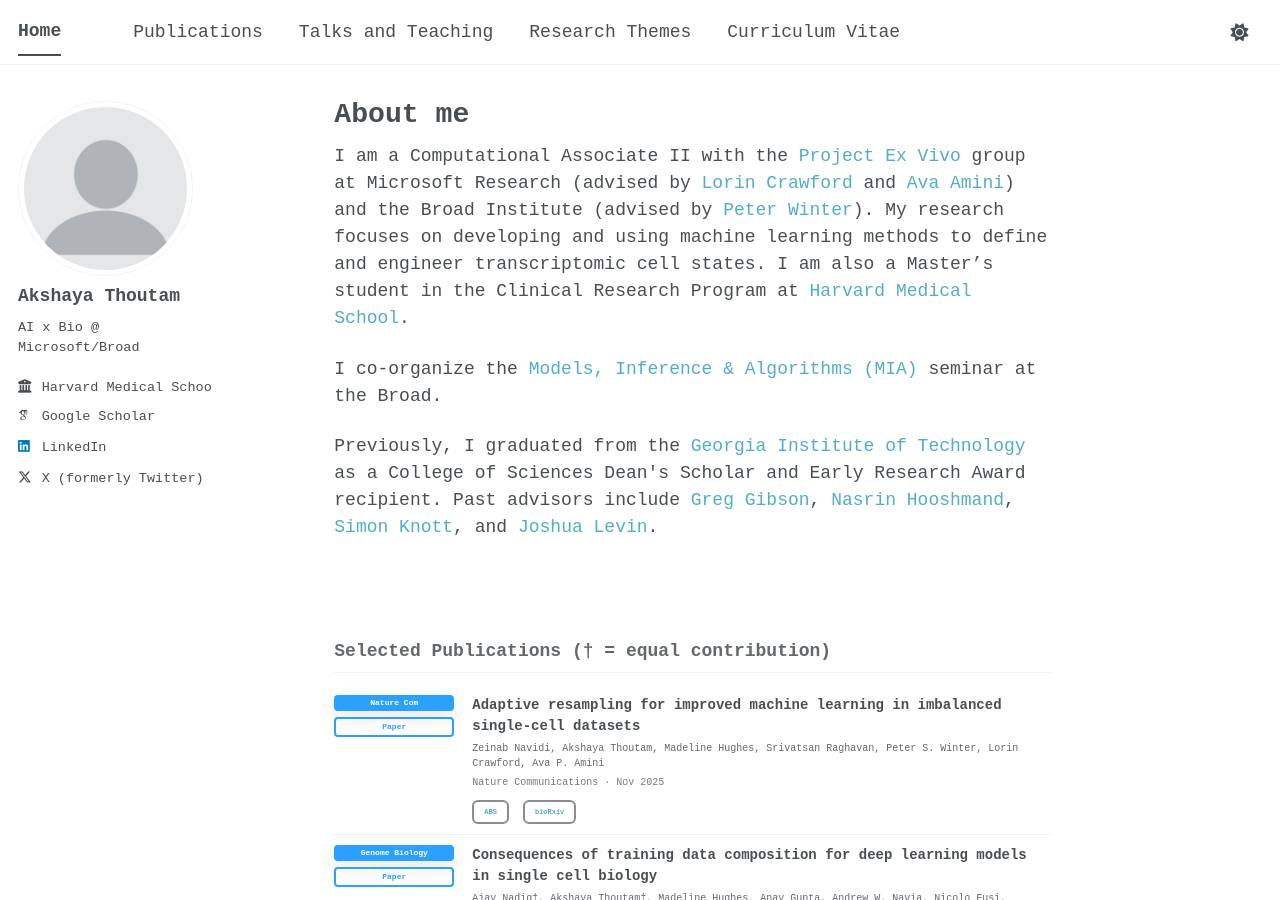
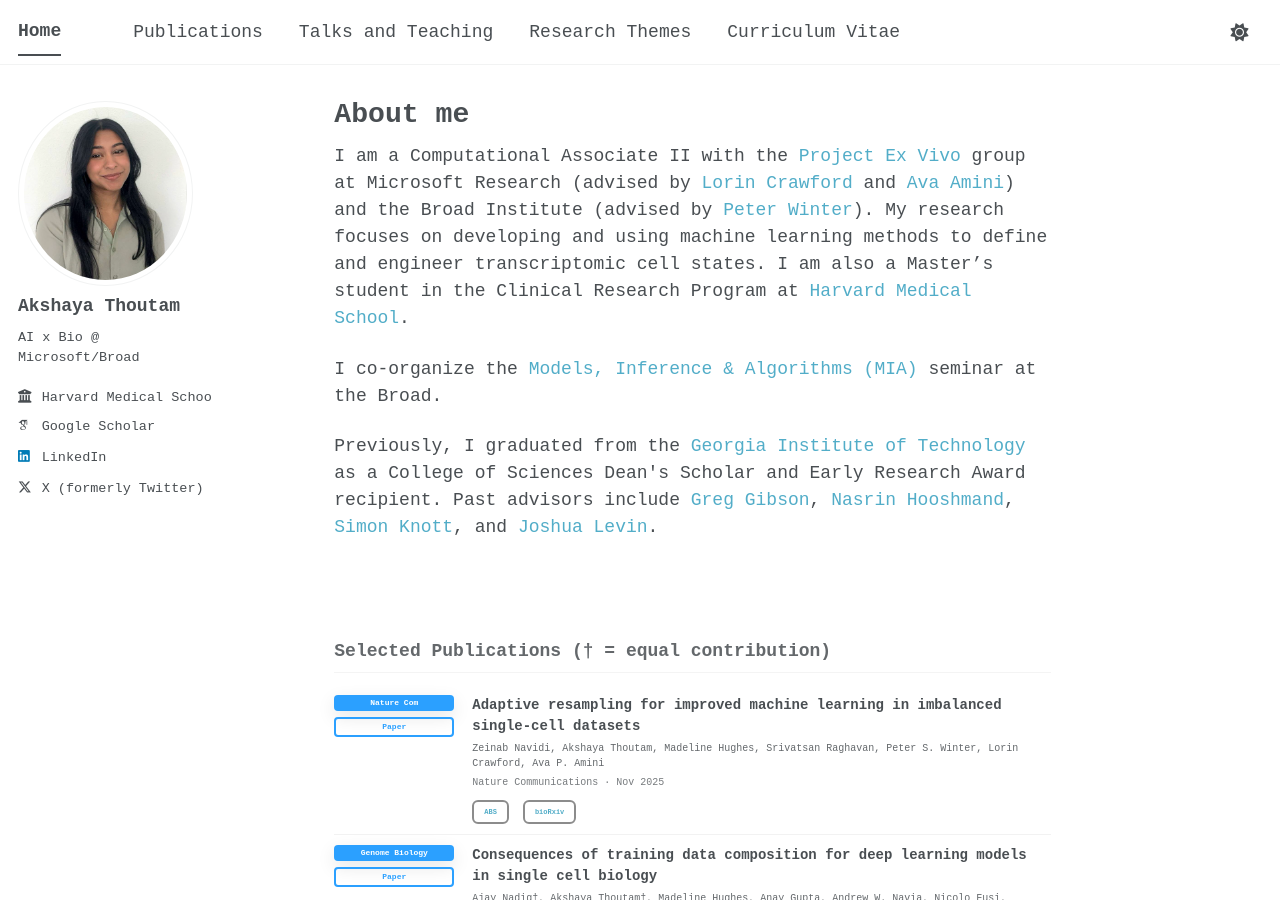
Before and after one commit to AkshayaThoutam/akshayathoutam.github.io, a Jekyll site: the page built from _pages/about.md, in a window 1280 px wide and 900 px high. Built offline with Jekyll 4.4.1, drawn with Linux system fonts in a browser that asks for light colours; some web fonts are replaced; a script bundle is joined from its source files by our own code; library files that are not in the unit come from our copies.

Commit message:
Add profile pic and make side bar open in new tab

```diff
--- a/_includes/author-profile.html
+++ b/_includes/author-profile.html
@@ -8,9 +8,9 @@
 
   <div class="author__avatar">
     {% if author.avatar contains "://" %}
-    	<img src="{{ author.avatar }}" alt="{{ author.name }}"  fetchpriority="high" />
+      <img src="{{ author.avatar }}" alt="{{ author.name }}" fetchpriority="high" />
     {% else %}
-    	<img src="{{ author.avatar | prepend: "/images/" | prepend: base_path }}" class="author__avatar" alt="{{ author.name }}"  fetchpriority="high" />
+      <img src="{{ author.avatar | prepend: "/images/" | prepend: base_path }}" class="author__avatar" alt="{{ author.name }}" fetchpriority="high" />
     {% endif %}
   </div>
 
@@ -31,7 +31,7 @@
         <li class="author__desktop"><i class="fas fa-fw fa-building-columns icon-pad-right" aria-hidden="true"></i>{{ author.employer }}</li>
       {% endif %}
       {% if author.uri %}
-        <li><a href="{{ author.uri }}"><i class="fas fa-fw fa-link icon-pad-right" aria-hidden="true"></i>{{ site.data.ui-text[site.locale].website_label | default: "Website" }}</a></li>
+        <li><a href="{{ author.uri }}" target="_blank" rel="noopener noreferrer"><i class="fas fa-fw fa-link icon-pad-right" aria-hidden="true"></i>{{ site.data.ui-text[site.locale].website_label | default: "Website" }}</a></li>
       {% endif %}
       {% if author.email %}
         <li><a href="mailto:{{ author.email }}"><i class="fas fa-fw fa-envelope icon-pad-right" aria-hidden="true"></i>{{ site.data.ui-text[site.locale].email_label | default: "Email" }}</a></li>
@@ -39,137 +39,137 @@
 
       <!-- Font Awesome and Academicons icons / Academic websites -->
       {% if author.academia %}
-        <li><a href="{{ author.academia }}"><i class="ai ai-academia ai-fw icon-pad-right" aria-hidden="true"></i>Academia</a></li>
+        <li><a href="{{ author.academia }}" target="_blank" rel="noopener noreferrer"><i class="ai ai-academia ai-fw icon-pad-right" aria-hidden="true"></i>Academia</a></li>
       {% endif %}
       {% if author.arxiv %}
-        <li><a href="{{ author.arxiv }}"><i class="ai ai-arxiv ai-fw icon-pad-right"></i>arXiv</a></li>
+        <li><a href="{{ author.arxiv }}" target="_blank" rel="noopener noreferrer"><i class="ai ai-arxiv ai-fw icon-pad-right"></i>arXiv</a></li>
       {% endif %}
       {% if author.googlescholar %}
-        <li><a href="{{ author.googlescholar }}"><i class="ai ai-google-scholar ai-fw icon-pad-right"></i>Google Scholar</a></li>
+        <li><a href="{{ author.googlescholar }}" target="_blank" rel="noopener noreferrer"><i class="ai ai-google-scholar ai-fw icon-pad-right"></i>Google Scholar</a></li>
       {% endif %}
       {% if author.inspire-hep %}
-        <li><a href="{{ author.inspire-hep }}"><i class="ai ai-inspire ai-fw icon-pad-right"></i>INSPIRE-HEP</a></li>
+        <li><a href="{{ author.inspire-hep }}" target="_blank" rel="noopener noreferrer"><i class="ai ai-inspire ai-fw icon-pad-right"></i>INSPIRE-HEP</a></li>
       {% endif %}
       {% if author.impactstory %}
-        <li><a href="{{ author.impactstory }}"><i class="ai ai-impactstory ai-fw icon-pad-right"></i>Impactstory</a></li>
+        <li><a href="{{ author.impactstory }}" target="_blank" rel="noopener noreferrer"><i class="ai ai-impactstory ai-fw icon-pad-right"></i>Impactstory</a></li>
       {% endif %}
       {% if author.orcid %}
-        <li><a href="{{ author.orcid }}"><i class="ai ai-orcid ai-fw icon-pad-right"></i>ORCID</a></li>
+        <li><a href="{{ author.orcid }}" target="_blank" rel="noopener noreferrer"><i class="ai ai-orcid ai-fw icon-pad-right"></i>ORCID</a></li>
       {% endif %}
       {% if author.pubmed %}
-        <li><a href="{{ author.pubmed }}"><i class="ai ai-pubmed ai-fw icon-pad-right"></i>PubMed</a></li>
+        <li><a href="{{ author.pubmed }}" target="_blank" rel="noopener noreferrer"><i class="ai ai-pubmed ai-fw icon-pad-right"></i>PubMed</a></li>
       {% endif %}
       {% if author.researchgate %}
-        <li><a href="{{ author.researchgate }}"><i class="fab fa-fw fa-researchgate icon-pad-right" aria-hidden="true"></i>ResearchGate</a></li>
+        <li><a href="{{ author.researchgate }}" target="_blank" rel="noopener noreferrer"><i class="fab fa-fw fa-researchgate icon-pad-right" aria-hidden="true"></i>ResearchGate</a></li>
       {% endif %}
       {% if author.scopus %}
-        <li><a href="{{ author.scopus }}"><i class="ai ai-scopus ai-fw icon-pad-right"></i>Scopus</a></li>
+        <li><a href="{{ author.scopus }}" target="_blank" rel="noopener noreferrer"><i class="ai ai-scopus ai-fw icon-pad-right"></i>Scopus</a></li>
       {% endif %}
       {% if author.semantic %}
-        <li><a href="{{ author.semantic }}"><i class="ai ai-semantic-scholar ai-fw icon-pad-right"></i>Semantic Scholar</a></li>
+        <li><a href="{{ author.semantic }}" target="_blank" rel="noopener noreferrer"><i class="ai ai-semantic-scholar ai-fw icon-pad-right"></i>Semantic Scholar</a></li>
       {% endif %}
       {% if author.ssrn %}
-        <li><a href="{{ author.ssrn }}"><i class="ai ai-ssrn ai-fw icon-pad-right"></i>SSRN</a></li>
+        <li><a href="{{ author.ssrn }}" target="_blank" rel="noopener noreferrer"><i class="ai ai-ssrn ai-fw icon-pad-right"></i>SSRN</a></li>
       {% endif %}
       {% if author.zotero %}
-        <li><a href="{{ author.zotero }}"><i class="ai ai-zotero ai-fw icon-pad-right"></i>Zotero</a></li>
+        <li><a href="{{ author.zotero }}" target="_blank" rel="noopener noreferrer"><i class="ai ai-zotero ai-fw icon-pad-right"></i>Zotero</a></li>
       {% endif %}
 
       <!-- Font Awesome icons / Repositories and software development -->
       {% if author.bitbucket %}
-        <li><a href="https://bitbucket.org/{{ author.bitbucket }}"><i class="fab fa-fw fa-bitbucket icon-pad-right" aria-hidden="true"></i>Bitbucket</a></li>
+        <li><a href="https://bitbucket.org/{{ author.bitbucket }}" target="_blank" rel="noopener noreferrer"><i class="fab fa-fw fa-bitbucket icon-pad-right" aria-hidden="true"></i>Bitbucket</a></li>
       {% endif %}
       {% if author.codepen %}
-        <li><a href="https://codepen.io/{{ author.codepen }}"><i class="fab fa-fw fa-codepen icon-pad-right" aria-hidden="true"></i>CodePen</a></li>
+        <li><a href="https://codepen.io/{{ author.codepen }}" target="_blank" rel="noopener noreferrer"><i class="fab fa-fw fa-codepen icon-pad-right" aria-hidden="true"></i>CodePen</a></li>
       {% endif %}
       {% if author.dribbble %}
-        <li><a href="https://dribbble.com/{{ author.dribbble }}"><i class="fab fa-fw fa-dribbble icon-pad-right" aria-hidden="true"></i>Dribbble</a></li>
+        <li><a href="https://dribbble.com/{{ author.dribbble }}" target="_blank" rel="noopener noreferrer"><i class="fab fa-fw fa-dribbble icon-pad-right" aria-hidden="true"></i>Dribbble</a></li>
       {% endif %}
       {% if author.github %}
-        <li><a href="https://github.com/{{ author.github }}"><i class="fab fa-fw fa-github icon-pad-right" aria-hidden="true"></i>GitHub</a></li>
+        <li><a href="https://github.com/{{ author.github }}" target="_blank" rel="noopener noreferrer"><i class="fab fa-fw fa-github icon-pad-right" aria-hidden="true"></i>GitHub</a></li>
       {% endif %}
       {% if author.kaggle %}
-        <li><a href="https://kaggle.com/{{ author.kaggle }}"><i class="fab fa-fw fa-kaggle icon-pad-right" aria-hidden="true"></i>Kaggle</a></li>
+        <li><a href="https://kaggle.com/{{ author.kaggle }}" target="_blank" rel="noopener noreferrer"><i class="fab fa-fw fa-kaggle icon-pad-right" aria-hidden="true"></i>Kaggle</a></li>
       {% endif %}
       {% if author.stackoverflow %}
-        <li><a href="https://www.stackoverflow.com/users/{{ author.stackoverflow }}"><i class="fab fa-fw fa-stack-overflow icon-pad-right" aria-hidden="true"></i>Stackoverflow</a></li>
+        <li><a href="https://www.stackoverflow.com/users/{{ author.stackoverflow }}" target="_blank" rel="noopener noreferrer"><i class="fab fa-fw fa-stack-overflow icon-pad-right" aria-hidden="true"></i>Stackoverflow</a></li>
       {% endif %}
 
       <!-- Font Awesome icons / Social media -->
       {% if author.artstation %}
-        <li><a href="https://www.artstation.com/{{ author.artstation }}"><i class="fab fa-fw fa-artstation icon-pad-right" aria-hidden="true"></i>Artstation</a></li>
+        <li><a href="https://www.artstation.com/{{ author.artstation }}" target="_blank" rel="noopener noreferrer"><i class="fab fa-fw fa-artstation icon-pad-right" aria-hidden="true"></i>Artstation</a></li>
       {% endif %}
       {% if author.bluesky %}
-        <li><a href="https://bsky.app/profile/{{ author.bluesky }}"><i class="fab fa-fw fa-bluesky icon-pad-right" aria-hidden="true"></i>Bluesky</a></li>
+        <li><a href="https://bsky.app/profile/{{ author.bluesky }}" target="_blank" rel="noopener noreferrer"><i class="fab fa-fw fa-bluesky icon-pad-right" aria-hidden="true"></i>Bluesky</a></li>
       {% endif %}
       {% if author.facebook %}
-        <li><a href="https://www.facebook.com/{{ author.facebook }}"><i class="fab fa-fw fa-facebook-f icon-pad-right" aria-hidden="true"></i>Facebook</a></li>
+        <li><a href="https://www.facebook.com/{{ author.facebook }}" target="_blank" rel="noopener noreferrer"><i class="fab fa-fw fa-facebook-f icon-pad-right" aria-hidden="true"></i>Facebook</a></li>
       {% endif %}
       {% if author.flickr %}
-        <li><a href="https://www.flickr.com/{{ author.flickr }}"><i class="fab fa-fw fa-flickr icon-pad-right" aria-hidden="true"></i>Flickr</a></li>
+        <li><a href="https://www.flickr.com/{{ author.flickr }}" target="_blank" rel="noopener noreferrer"><i class="fab fa-fw fa-flickr icon-pad-right" aria-hidden="true"></i>Flickr</a></li>
       {% endif %}
       {% if author.foursquare %}
-        <li><a href="https://foursquare.com/{{ author.foursquare }}"><i class="fab fa-fw fa-foursquare icon-pad-right" aria-hidden="true"></i>Foursquare</a></li>
+        <li><a href="https://foursquare.com/{{ author.foursquare }}" target="_blank" rel="noopener noreferrer"><i class="fab fa-fw fa-foursquare icon-pad-right" aria-hidden="true"></i>Foursquare</a></li>
       {% endif %}
       {% if author.goodreads %}
-        <li><a href="https://www.goodreads.com/{{ author.goodreads }}"><i class="fab fa-fw fa-goodreads icon-pad-right" aria-hidden="true"></i>Goodreads</a></li>
+        <li><a href="https://www.goodreads.com/{{ author.goodreads }}" target="_blank" rel="noopener noreferrer"><i class="fab fa-fw fa-goodreads icon-pad-right" aria-hidden="true"></i>Goodreads</a></li>
       {% endif %}
       {% if author.google_plus %}
-        <li><a href="https://plus.google.com/+{{ author.google_plus }}"><i class="fab fa-fw fa-google-plus-g icon-pad-right" aria-hidden="true"></i>Google+</a></li>
+        <li><a href="https://plus.google.com/+{{ author.google_plus }}" target="_blank" rel="noopener noreferrer"><i class="fab fa-fw fa-google-plus-g icon-pad-right" aria-hidden="true"></i>Google+</a></li>
       {% endif %}
       {% if author.keybase %}
-        <li><a href="https://keybase.io/{{ author.keybase }}"><i class="fas fa-fw fa-key icon-pad-right" aria-hidden="true"></i>Keybase</a></li>
+        <li><a href="https://keybase.io/{{ author.keybase }}" target="_blank" rel="noopener noreferrer"><i class="fas fa-fw fa-key icon-pad-right" aria-hidden="true"></i>Keybase</a></li>
       {% endif %}
       {% if author.instagram %}
-        <li><a href="https://instagram.com/{{ author.instagram }}"><i class="fab fa-fw fa-instagram icon-pad-right" aria-hidden="true"></i>Instagram</a></li>
+        <li><a href="https://instagram.com/{{ author.instagram }}" target="_blank" rel="noopener noreferrer"><i class="fab fa-fw fa-instagram icon-pad-right" aria-hidden="true"></i>Instagram</a></li>
       {% endif %}
       {% if author.lastfm %}
-        <li><a href="https://last.fm/user/{{ author.lastfm }}"><i class="fab fa-fw fa-lastfm icon-pad-right" aria-hidden="true"></i>Last.fm</a></li>
+        <li><a href="https://last.fm/user/{{ author.lastfm }}" target="_blank" rel="noopener noreferrer"><i class="fab fa-fw fa-lastfm icon-pad-right" aria-hidden="true"></i>Last.fm</a></li>
       {% endif %}
       {% if author.linkedin %}
-        <li><a href="https://www.linkedin.com/in/{{ author.linkedin }}"><i class="fab fa-fw fa-linkedin icon-pad-right" aria-hidden="true"></i>LinkedIn</a></li>
+        <li><a href="https://www.linkedin.com/in/{{ author.linkedin }}" target="_blank" rel="noopener noreferrer"><i class="fab fa-fw fa-linkedin icon-pad-right" aria-hidden="true"></i>LinkedIn</a></li>
       {% endif %}
       {% if author.mastodon %}
-        <li><a href="{{ author.mastodon }}"><i class="fab fa-fw fa-mastodon icon-pad-right" aria-hidden="true"></i>Mastodon</a></li>
+        <li><a href="{{ author.mastodon }}" target="_blank" rel="noopener noreferrer"><i class="fab fa-fw fa-mastodon icon-pad-right" aria-hidden="true"></i>Mastodon</a></li>
       {% endif %}
       {% if author.medium %}
-        <li><a href="{{ author.medium }}"><i class="fab fa-fw fa-medium icon-pad-right" aria-hidden="true"></i>Medium</a></li>
+        <li><a href="{{ author.medium }}" target="_blank" rel="noopener noreferrer"><i class="fab fa-fw fa-medium icon-pad-right" aria-hidden="true"></i>Medium</a></li>
       {% endif %}
       {% if author.pinterest %}
-        <li><a href="https://www.pinterest.com/{{ author.pinterest }}"><i class="fab fa-fw fa-pinterest icon-pad-right" aria-hidden="true"></i>Pinterest</a></li>
+        <li><a href="https://www.pinterest.com/{{ author.pinterest }}" target="_blank" rel="noopener noreferrer"><i class="fab fa-fw fa-pinterest icon-pad-right" aria-hidden="true"></i>Pinterest</a></li>
       {% endif %}
       {% if author.soundcloud %}
-        <li><a href="https://soundcloud.com/{{ author.soundcloud }}"><i class="fab fa-fw fa-soundcloud icon-pad-right" aria-hidden="true"></i>Soundcloud</a></li>
+        <li><a href="https://soundcloud.com/{{ author.soundcloud }}" target="_blank" rel="noopener noreferrer"><i class="fab fa-fw fa-soundcloud icon-pad-right" aria-hidden="true"></i>Soundcloud</a></li>
       {% endif %}
       {% if author.steam %}
-        <li><a href="https://steamcommunity.com/id/{{ author.steam }}"><i class="fab fa-fw fa-steam icon-pad-right" aria-hidden="true"></i>Steam</a></li>
+        <li><a href="https://steamcommunity.com/id/{{ author.steam }}" target="_blank" rel="noopener noreferrer"><i class="fab fa-fw fa-steam icon-pad-right" aria-hidden="true"></i>Steam</a></li>
       {% endif %}
       {% if author.telegram %}
-        <li><a href="{{ author.telegram }}"><i class="fab fa-fw fa-telegram icon-pad-right" aria-hidden="true"></i>Telegram</a></li>
+        <li><a href="{{ author.telegram }}" target="_blank" rel="noopener noreferrer"><i class="fab fa-fw fa-telegram icon-pad-right" aria-hidden="true"></i>Telegram</a></li>
       {% endif %}
       {% if author.tumblr %}
-        <li><a href="https://{{ author.tumblr }}.tumblr.com"><i class="fab fa-fw fa-tumblr icon-pad-right" aria-hidden="true"></i>Tumblr</a></li>
+        <li><a href="https://{{ author.tumblr }}.tumblr.com" target="_blank" rel="noopener noreferrer"><i class="fab fa-fw fa-tumblr icon-pad-right" aria-hidden="true"></i>Tumblr</a></li>
       {% endif %}
       {% if author.twitter %}
-        <li><a href="https://twitter.com/{{ author.twitter }}"><i class="fab fa-fw fa-x-twitter icon-pad-right" aria-hidden="true"></i>X (formerly Twitter)</a></li>
+        <li><a href="https://twitter.com/{{ author.twitter }}" target="_blank" rel="noopener noreferrer"><i class="fab fa-fw fa-x-twitter icon-pad-right" aria-hidden="true"></i>X (formerly Twitter)</a></li>
       {% endif %}
       {% if author.vine %}
-        <li><a href="https://vine.co/u/{{ author.vine }}"><i class="fab fa-fw fa-vine icon-pad-right" aria-hidden="true"></i>Vine</a></li>
+        <li><a href="https://vine.co/u/{{ author.vine }}" target="_blank" rel="noopener noreferrer"><i class="fab fa-fw fa-vine icon-pad-right" aria-hidden="true"></i>Vine</a></li>
       {% endif %}
       {% if author.weibo %}
-        <li><a href="https://www.weibo.com/{{ author.weibo }}"><i class="fab fa-fw fa-weibo icon-pad-right" aria-hidden="true"></i>Weibo</a></li>
+        <li><a href="https://www.weibo.com/{{ author.weibo }}" target="_blank" rel="noopener noreferrer"><i class="fab fa-fw fa-weibo icon-pad-right" aria-hidden="true"></i>Weibo</a></li>
       {% endif %}
       {% if author.wikipedia %}
-        <li><a href="https://en.wikipedia.org/wiki/User:{{ author.wikipedia }}"><i class="fab fa-fw fa-wikipedia-w icon-pad-right" aria-hidden="true"></i>Wikipedia</a></li>
+        <li><a href="https://en.wikipedia.org/wiki/User:{{ author.wikipedia }}" target="_blank" rel="noopener noreferrer"><i class="fab fa-fw fa-wikipedia-w icon-pad-right" aria-hidden="true"></i>Wikipedia</a></li>
       {% endif %}
       {% if author.xing %}
-        <li><a href="https://www.xing.com/profile/{{ author.xing }}"><i class="fab fa-fw fa-xing icon-pad-right" aria-hidden="true"></i>XING</a></li>
+        <li><a href="https://www.xing.com/profile/{{ author.xing }}" target="_blank" rel="noopener noreferrer"><i class="fab fa-fw fa-xing icon-pad-right" aria-hidden="true"></i>XING</a></li>
       {% endif %}
       {% if author.youtube %}
-        <li><a href="https://www.youtube.com/@{{ author.youtube }}"><i class="fab fa-fw fa-youtube icon-pad-right" aria-hidden="true"></i>YouTube</a></li>
+        <li><a href="https://www.youtube.com/@{{ author.youtube }}" target="_blank" rel="noopener noreferrer"><i class="fab fa-fw fa-youtube icon-pad-right" aria-hidden="true"></i>YouTube</a></li>
       {% endif %}
       {% if author.zhihu %}
-      <li><a href="https://www.zhihu.com/people/{{ author.zhihu }}"><i class="fab fa-fw fa-zhihu icon-pad-right" aria-hidden="true"></i>Zhihu</a></li>
+        <li><a href="https://www.zhihu.com/people/{{ author.zhihu }}" target="_blank" rel="noopener noreferrer"><i class="fab fa-fw fa-zhihu icon-pad-right" aria-hidden="true"></i>Zhihu</a></li>
       {% endif %}
     </ul>
   </div>
```
Also changed, not shown: images/profile.png.
